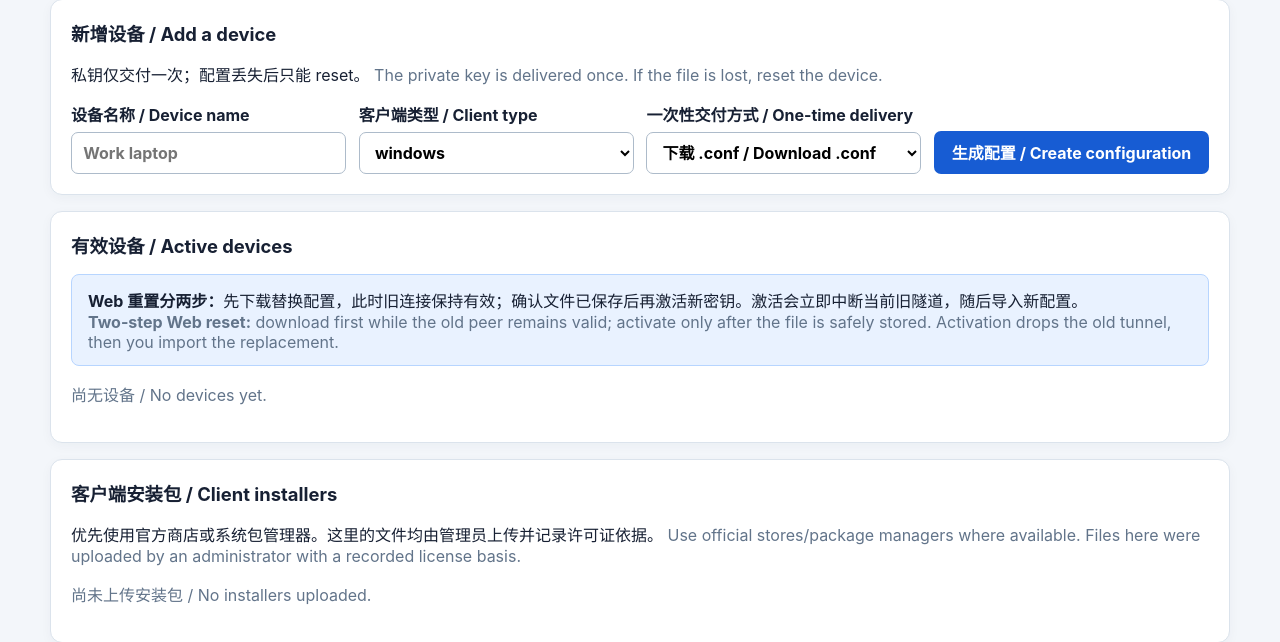
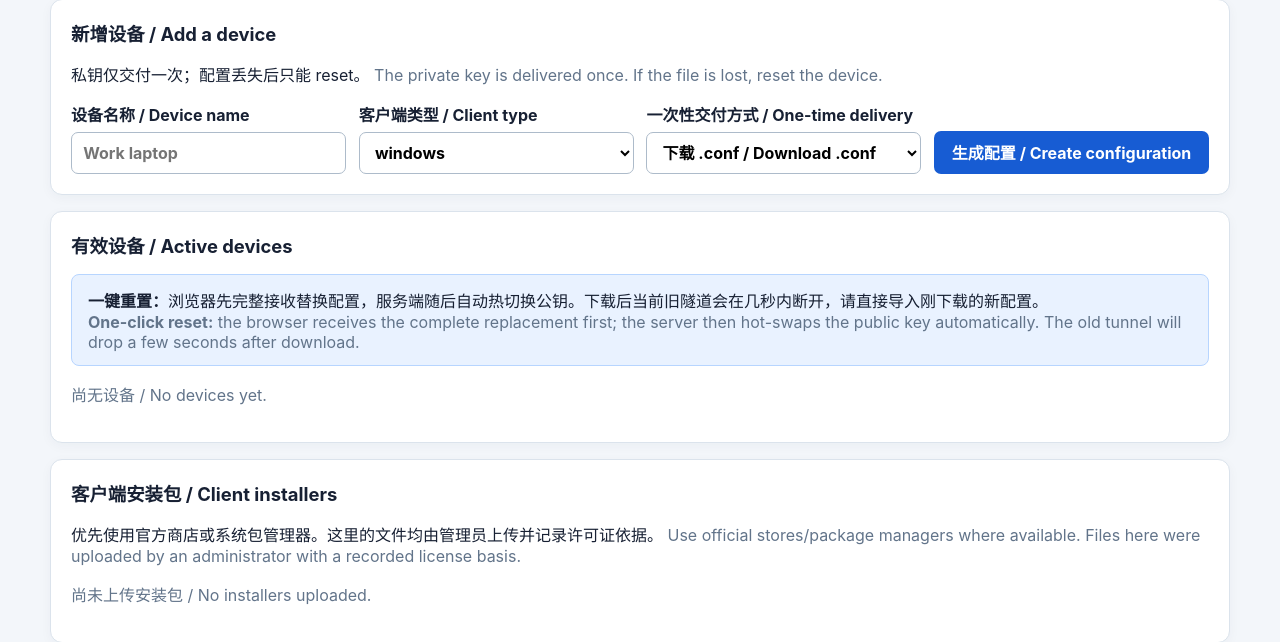
Before and after one commit to niugengtian/wireguard_manager, a Flask app: page /devices in a window 1280 px wide. Shown: the part 196-838 px from the top of the page. Run offline with Flask 3, Linux system fonts and the light colour scheme; the visitor is signed in with stand-in values (Sample User, id 1); data comes from the database, SQL or seed files in the repository; data that the repository does not hold is empty.

Commit message:
Automate reset activation after download

```diff
--- a/wg_manager/__init__.py
+++ b/wg_manager/__init__.py
@@ -72,6 +72,9 @@ def create_app(test_config: dict | None = None) -> Flask:
         WG_RECONCILE_TIMEOUT_SECONDS=float(
             os.environ.get("WG_RECONCILE_TIMEOUT_SECONDS", "5")
         ),
+        WG_RESET_ACTIVATION_DELAY_SECONDS=float(
+            os.environ.get("WG_RESET_ACTIVATION_DELAY_SECONDS", "0" if testing else "2")
+        ),
     )
     if test_config:
         app.config.update(test_config)
@@ -90,6 +93,12 @@ def create_app(test_config: dict | None = None) -> Flask:
     )
     if app.config["WG_ADAPTER"] not in ("file", "dry-run", "reconciler"):
         raise RuntimeError("WG_ADAPTER must be file, dry-run, or reconciler")
+    reset_delay = app.config["WG_RESET_ACTIVATION_DELAY_SECONDS"]
+    minimum_reset_delay = 0 if testing else 1
+    if not minimum_reset_delay <= reset_delay <= 30:
+        raise RuntimeError(
+            f"WG_RESET_ACTIVATION_DELAY_SECONDS must be {minimum_reset_delay}-30 seconds"
+        )
 
     initialize(
         app.config["DATABASE"], default_client_allowed_ips=app.config["WG_ALLOWED_IPS"]
--- a/wg_manager/routes.py
+++ b/wg_manager/routes.py
@@ -4,6 +4,7 @@ import base64
 import hmac
 import io
 import secrets
+import time
 from functools import wraps
 
 import qrcode
@@ -303,12 +304,26 @@ def reset_device_route(device_id: str):
             details={"reason": "not_owned_or_missing"},
         )
         abort(error.status, error.message)
-    return _deliver_configuration(
+    delivery = request.form.get("delivery", "download")
+    response = _deliver_configuration(
         device,
         configuration,
-        request.form.get("delivery", "download"),
+        delivery,
         reset_prepared=True,
     )
+    if delivery == "download":
+        app = current_app._get_current_object()
+        owner_user_id = g.user["id"]
+        pending_public_key = device["pending_public_key"]
+        response.call_on_close(
+            lambda: _activate_reset_after_download(
+                app,
+                device_id=device_id,
+                owner_user_id=owner_user_id,
+                pending_public_key=pending_public_key,
+            )
+        )
+    return response
 
 
 @web.post("/devices/<device_id>/reset/activate")
@@ -322,6 +337,8 @@ def activate_reset_device_route(device_id: str):
             device_id=device_id,
             owner_user_id=g.user["id"],
             actor_user_id=g.user["id"],
+            expected_pending_public_key=request.form.get("expected_pending_public_key")
+            or None,
         )
     except DomainError as error:
         flash(error.message, "error")
@@ -604,8 +621,37 @@ def _deliver_configuration(
     response.headers["Content-Type"] = "text/plain; charset=utf-8"
     response.headers["Content-Disposition"] = f'attachment; filename="{safe_name or "wireguard"}.conf"'
     if reset_prepared:
-        response.headers["X-WireGuard-Reset-State"] = "prepared-not-active"
+        response.headers["X-WireGuard-Reset-State"] = "activates-after-download"
+        response.headers["X-WireGuard-Reset-Public-Key"] = device["pending_public_key"]
     return _no_store(response)
+
+
+def _activate_reset_after_download(
+    app, *, device_id: str, owner_user_id: int, pending_public_key: str
+) -> None:
+    """Run only after the WSGI response body has been handed off completely."""
+    time.sleep(app.config["WG_RESET_ACTIVATION_DELAY_SECONDS"])
+    with app.app_context():
+        try:
+            activate_prepared_device_reset(
+                get_db(),
+                app.config,
+                device_id=device_id,
+                owner_user_id=owner_user_id,
+                actor_user_id=owner_user_id,
+                expected_pending_public_key=pending_public_key,
+            )
+        except DomainError as error:
+            if error.status != 409:
+                app.logger.warning(
+                    "automatic reset activation skipped for device %s (status %s)",
+                    device_id,
+                    error.status,
+                )
+        except Exception:
+            app.logger.exception(
+                "automatic reset activation failed for device %s", device_id
+            )
 
 
 def _no_store(response):
--- a/wg_manager/services.py
+++ b/wg_manager/services.py
@@ -438,6 +438,7 @@ def prepare_device_reset(
         )
     prepared = dict(device)
     prepared["pending_reset"] = 1
+    prepared["pending_public_key"] = public_key
     return prepared, configuration
 
 
@@ -448,6 +449,7 @@ def activate_prepared_device_reset(
     device_id: str,
     owner_user_id: int,
     actor_user_id: int,
+    expected_pending_public_key: str | None = None,
 ) -> dict:
     """Activate a previously delivered Web reset and revoke the old key."""
     live_applied = False
@@ -472,6 +474,17 @@ def activate_prepared_device_reset(
             if row["pending_public_key"] is None:
                 raise DomainError(
                     bi("没有待激活的重置配置", "no prepared reset is awaiting activation"), 409
+                )
+            if (
+                expected_pending_public_key is not None
+                and row["pending_public_key"] != expected_pending_public_key
+            ):
+                raise DomainError(
+                    bi(
+                        "已有更新的重置下载，跳过过期激活",
+                        "a newer reset download exists; stale activation skipped",
+                    ),
+                    409,
                 )
             if (
                 row["public_key"] != row["pending_base_public_key"]
--- a/wg_manager/static/devices.js
+++ b/wg_manager/static/devices.js
@@ -25,10 +25,30 @@ for (const form of document.querySelectorAll("form[data-reset-download]")) {
       document.body.appendChild(link);
       link.click();
       link.remove();
+      if (button) {
+        button.textContent = "已下载，正在自动切换 / Downloaded; activating";
+      }
+      const pendingPublicKey = response.headers.get("X-WireGuard-Reset-Public-Key");
+      const csrf = form.querySelector("input[name='_csrf']")?.value;
+      if (form.dataset.activateUrl && pendingPublicKey && csrf) {
+        const activation = new FormData();
+        activation.set("_csrf", csrf);
+        activation.set("expected_pending_public_key", pendingPublicKey);
+        try {
+          await fetch(form.dataset.activateUrl, {
+            method: "POST",
+            body: activation,
+            credentials: "same-origin",
+            redirect: "manual",
+            keepalive: true,
+          });
+        } catch (_activationError) {
+          // The old tunnel may disappear before the HTTP response returns.
+        }
+      }
       setTimeout(() => {
         URL.revokeObjectURL(objectUrl);
-        window.location.reload();
-      }, 250);
+      }, 5000);
     } catch (_error) {
       if (button) button.disabled = false;
     }
--- a/wg_manager/templates/devices.html
+++ b/wg_manager/templates/devices.html
@@ -33,7 +33,7 @@
 
 <section class="card">
   <h2>有效设备 / Active devices</h2>
-  <p class="notice"><strong>Web 重置分两步：</strong>先下载替换配置，此时旧连接保持有效；确认文件已保存后再激活新密钥。激活会立即中断当前旧隧道，随后导入新配置。<br><span class="muted"><strong>Two-step Web reset:</strong> download first while the old peer remains valid; activate only after the file is safely stored. Activation drops the old tunnel, then you import the replacement.</span></p>
+  <p class="notice"><strong>一键重置：</strong>浏览器先完整接收替换配置，服务端随后自动热切换公钥。下载后当前旧隧道会在几秒内断开，请直接导入刚下载的新配置。<br><span class="muted"><strong>One-click reset:</strong> the browser receives the complete replacement first; the server then hot-swaps the public key automatically. The old tunnel will drop a few seconds after download.</span></p>
   {% if devices %}
   <div class="table-wrap"><table>
     <thead><tr><th>名称 / Name</th><th>类型 / Type</th><th>隧道 IP / Tunnel IP</th><th>客户端范围 / Client AllowedIPs</th><th>密钥代次 / Generation</th><th>操作 / Actions</th></tr></thead>
@@ -43,25 +43,19 @@
         <td>{{ device['name'] }}</td>
         <td>{{ device['client_type'] }}</td>
         <td><code>{{ device['static_ip'] }}</code></td>
-        <td><code>{{ device['client_allowed_ips'] }}</code>{% if device['reset_pending'] %}<br><span class="badge status-warn">新配置已交付，等待激活 / Awaiting activation</span>{% elif device['policy_revision'] != device['delivered_policy_revision'] %}<br><span class="badge status-warn">策略已更新，请 reset / Reset required</span>{% endif %}</td>
+        <td><code>{{ device['client_allowed_ips'] }}</code>{% if device['reset_pending'] %}<br><span class="badge status-warn">下载后自动切换中 / Auto activation pending</span>{% elif device['policy_revision'] != device['delivered_policy_revision'] %}<br><span class="badge status-warn">策略已更新，请 reset / Reset required</span>{% endif %}</td>
         <td>{{ device['key_generation'] }}</td>
         <td class="actions">
-          <form method="post" action="{{ url_for('web.reset_device_route', device_id=device['id']) }}" data-reset-download>
+          <form method="post" action="{{ url_for('web.reset_device_route', device_id=device['id']) }}" data-reset-download data-activate-url="{{ url_for('web.activate_reset_device_route', device_id=device['id']) }}">
             <input type="hidden" name="_csrf" value="{{ csrf_token }}">
             <input type="hidden" name="delivery" value="download">
-            <button class="secondary" type="submit">{% if device['reset_pending'] %}重新准备并下载 / Replace download{% else %}1. 准备并下载 / Prepare + download{% endif %}</button>
+            <button class="secondary" type="submit">{% if device['reset_pending'] %}重新重置并下载 / Retry reset + download{% else %}重置并下载 / Reset + download{% endif %}</button>
           </form>
           {% if device['client_type'] in ('ios', 'android') %}
           <form method="post" action="{{ url_for('web.reset_device_route', device_id=device['id']) }}">
             <input type="hidden" name="_csrf" value="{{ csrf_token }}">
             <input type="hidden" name="delivery" value="qr">
             <button class="secondary" type="submit">1. 准备并显示二维码 / Prepare + QR</button>
-          </form>
-          {% endif %}
-          {% if device['reset_pending'] %}
-          <form method="post" action="{{ url_for('web.activate_reset_device_route', device_id=device['id']) }}">
-            <input type="hidden" name="_csrf" value="{{ csrf_token }}">
-            <button type="submit">2. 激活新配置 / Activate replacement</button>
           </form>
           {% endif %}
           <form method="post" action="{{ url_for('web.delete_device_route', device_id=device['id']) }}">
--- a/wg_manager/templates/help.html
+++ b/wg_manager/templates/help.html
@@ -8,7 +8,7 @@
   <ol>
     <li>登录后填写设备名称并选择 Windows、macOS、Linux、iOS 或 Android。<br><span class="muted">Sign in, name the device, and select its client platform.</span></li>
     <li>桌面端下载一次性 <code>.conf</code>；移动端可选择一次性二维码。<br><span class="muted">Download the one-time <code>.conf</code> on desktop, or choose a one-time QR code for mobile.</span></li>
-    <li>Web reset 分两步：先一次性下载/扫码，旧 Peer 仍有效；确认新配置已保存后再激活。激活才会撤销旧公钥，并默认保留静态 IP。<br><span class="muted">Web reset has two steps: deliver the replacement while the old peer still works, then activate only after it is safely stored. Activation revokes the old key and preserves the static IP.</span></li>
+    <li>桌面端 Web reset 是一键流程：浏览器先完整接收新 <code>.conf</code>，服务端稍后自动热切换公钥并撤销旧 Peer；静态 IP 默认保留。二维码因需要人工扫描，仍在扫描完成后显式确认。<br><span class="muted">Desktop Web reset downloads the complete replacement first, then automatically hot-swaps the key. QR reset still requires confirmation after scanning.</span></li>
     <li>实时模式下，delete 会先从在线接口移除并验证 Peer，再释放 IP；文件模式只重建期望状态。<br><span class="muted">In live mode, delete removes and verifies the peer before releasing its IP. File mode only rebuilds desired state.</span></li>
   </ol>
 </section>
```
Also changed, not shown: ACCEPTANCE.md (+2 -2 lines), docs/WG_MANAGER_INSTALL.md (+1 -1 lines), docs/WIREGUARD_SERVER_GUIDE.md (+1 -1 lines), tests/conftest.py (+1 -0 lines), tests/test_acceptance.py (+49 -12 lines), README.md.
